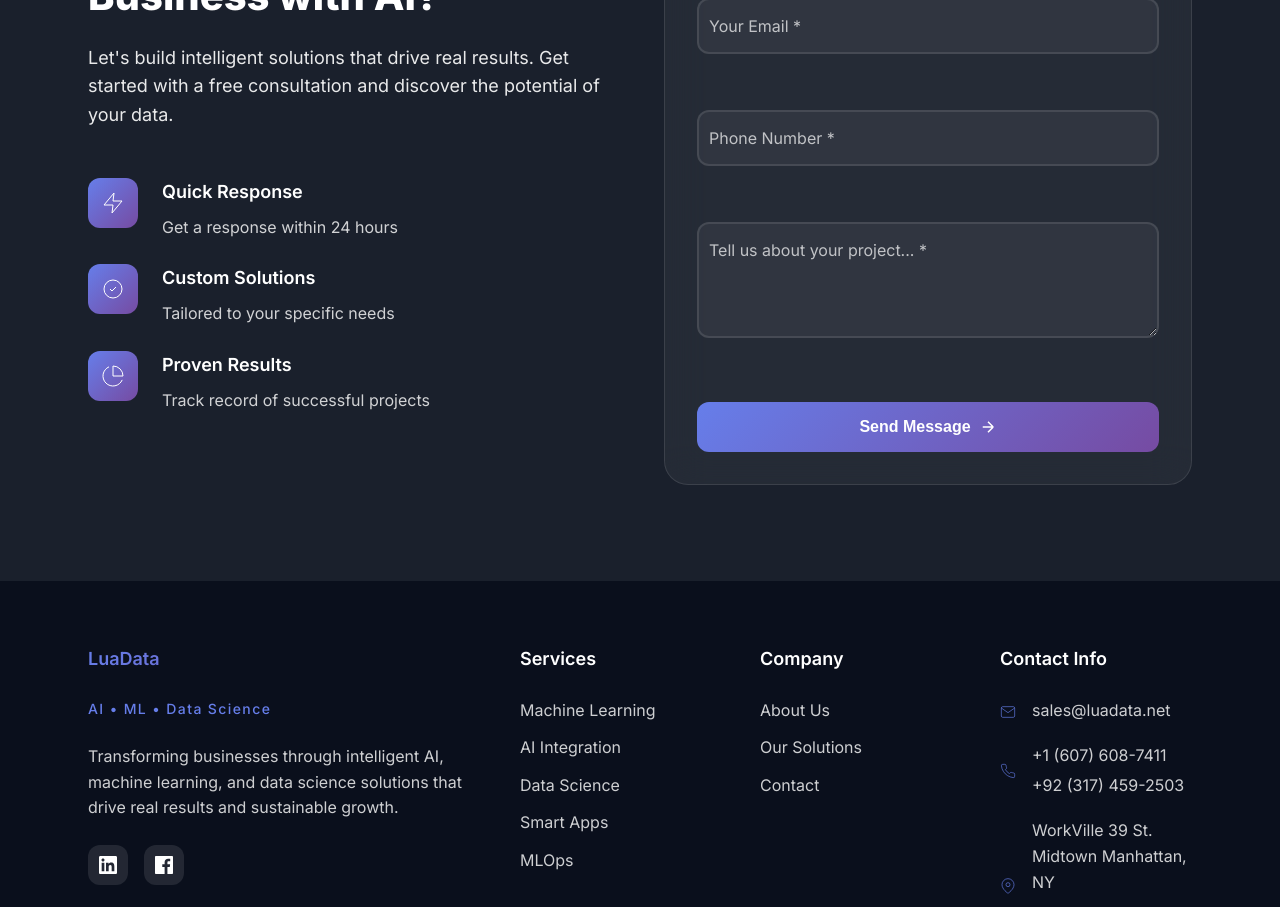
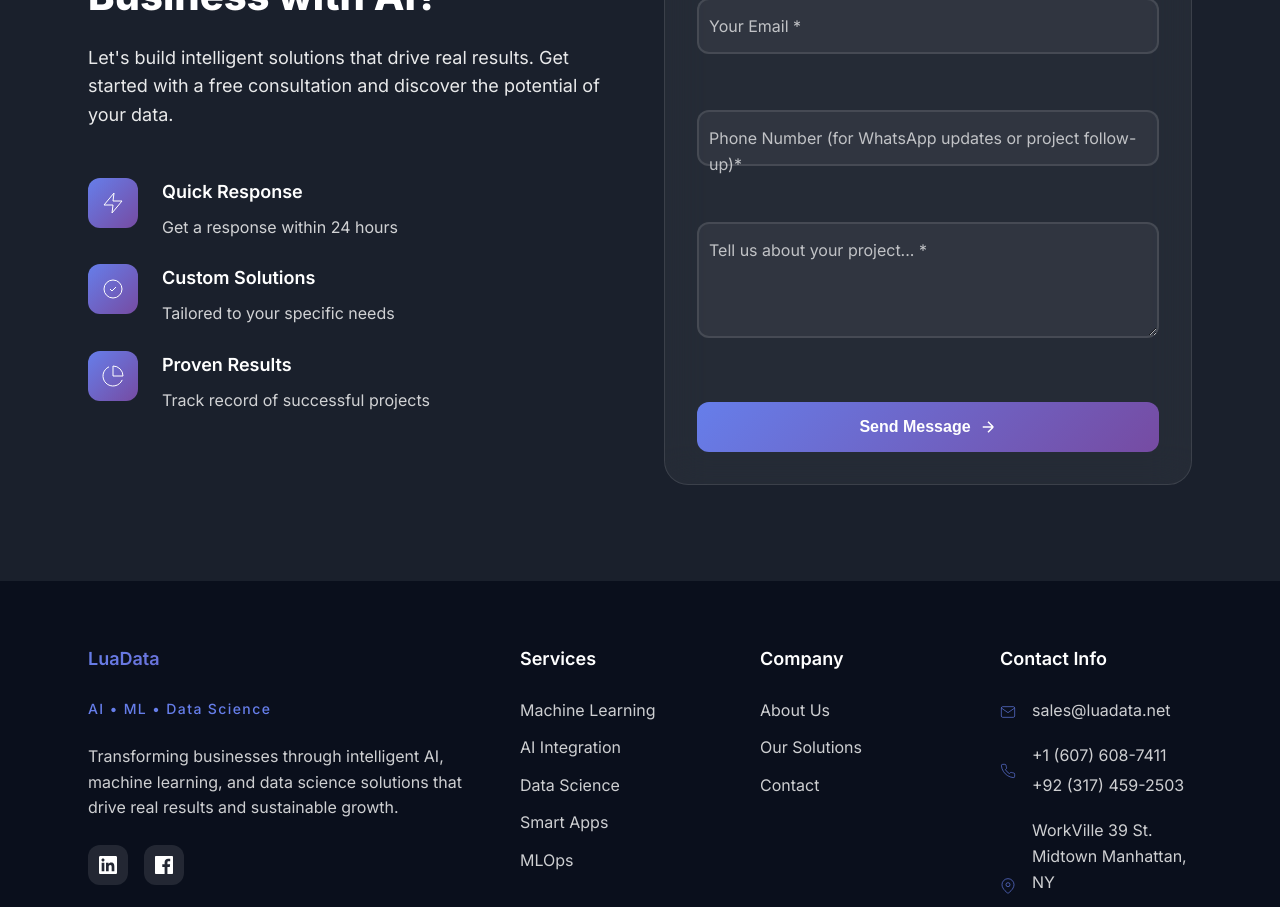
Before and after one commit to hamza0011/luadata, a React (Vite) app: page / in a window 1280 px wide. Shown: the part 6540-7447 px from the top of the page. Built offline with nearby package versions, Linux system fonts and the light colour scheme.

Commit message:
Update App.jsx

```diff
--- a/src/App.jsx
+++ b/src/App.jsx
@@ -1098,7 +1098,7 @@ const handleFormSubmit = async (e) => {
                     placeholder=" "
                     aria-describedby="phone-error"
                   />
-                  <label htmlFor="phone">Phone Number *</label> {/* Add * here */}
+                  <label htmlFor="phone">Phone Number (for WhatsApp updates or project follow-up)*</label> {/* Add * here */}
                   <div className="input-line"></div>
                   <div className="error-message" id="phone-error" role="alert"></div>
                 </div>
```
